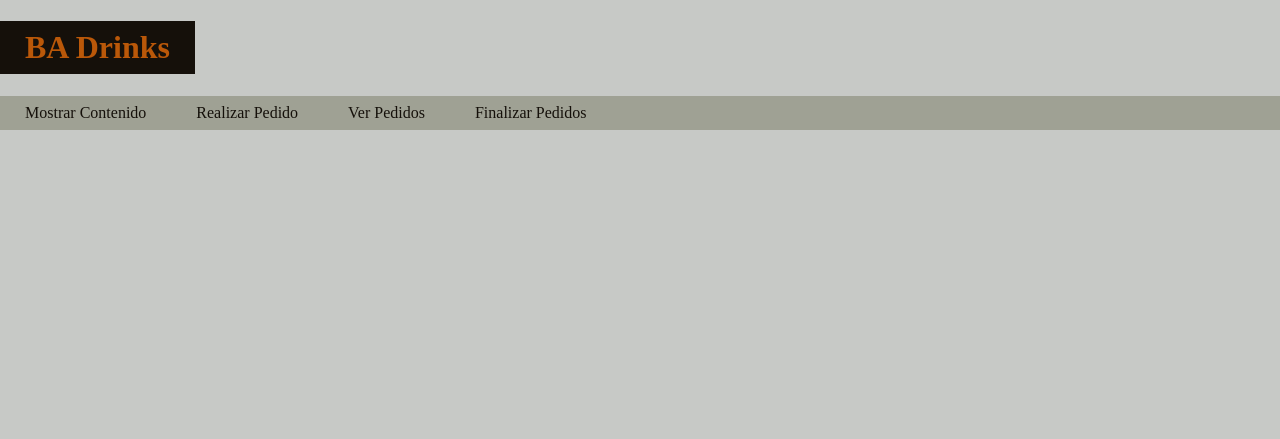
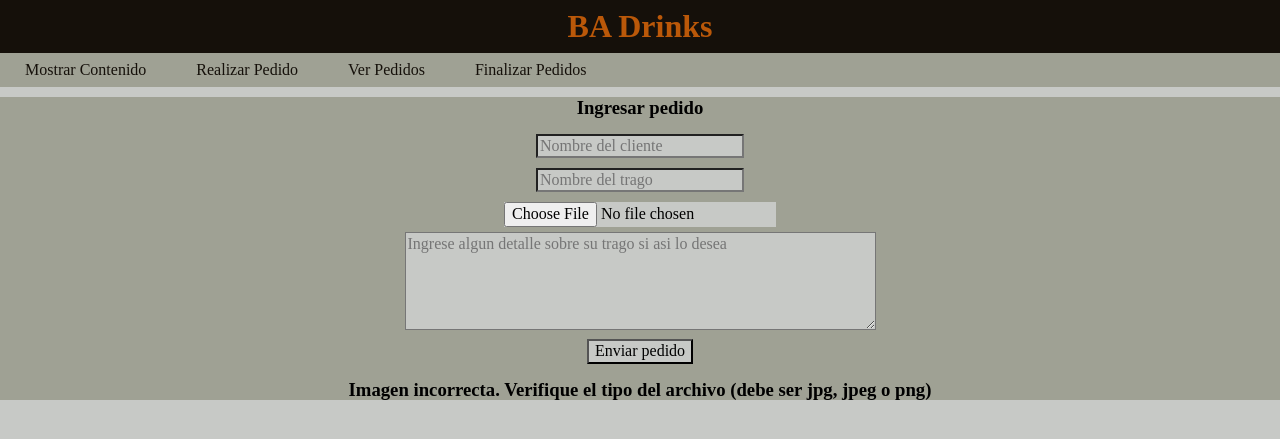
Before and after one commit to Sichermatias/cursoPHPMySQL, a PHP site: page /realizar_pedidos.php?errorFormato in a window 1280 px wide. Shown: the top 439 px of the page. Run offline with PHP 8.4, Linux system fonts and the light colour scheme.

Commit message:
Termine el modulo de cargar pedido

```diff
--- /dev/null
+++ b/cursoIntermedio/entregaFinal/estilos.css
@@ -0,0 +1,120 @@
+/*
+-------- Colores ---------
+#15100A negro
+#443927 marroncito
+#9FA194 gris
+#C7C9C6 blanco
+#BA5809 naranja opaco
+*/
+
+*{
+  background-color: #C7C9C6;
+}
+
+a:link, a:visited {
+  background-color: #9FA194;
+  color: #15100A;
+  padding: 8px 25px;
+  text-align: center;
+  text-decoration: none;
+  display: inline-block;
+}
+
+ul {
+  list-style-type: none;
+  margin: 0;
+  padding: 0;
+  overflow: hidden;
+  background-color: #9FA194;
+}
+
+li {
+  float: left;
+}
+
+li a {
+  display: block;
+  color: white;
+  text-align: center;
+  padding: 14px 16px;
+  text-decoration: none;
+}
+
+li a:hover {
+  background-color: #15100A;
+  color: #C7C9C6;
+}
+
+a:hover, a:active {
+  background-color: #15100A;
+  color: #C7C9C6;
+}
+
+.titulo_principal {
+  text-align: center;
+  background-color: #15100A;
+  margin: 0;
+  }
+
+.titulo_principal a {
+  color: #BA5809;
+  background-color: #15100A;
+  margin: 0;
+  text-align: center;
+}
+
+.contenedor_cargar_usuario{
+  display: inline-block;
+  background-color: #9FA194;
+  padding: 5px;
+  margin: 10px;
+  border-radius: 15px;
+}
+
+.formulario{
+  text-align: center;
+  background-color: #9FA194;
+}
+
+.formulario input{
+  margin-top: 5px;
+  margin-bottom: 5px;
+}
+
+.subtitulo{
+  margin: 10px;
+  text-align: center;
+  background-color: #9FA194;
+}
+
+.caja_producto{
+  margin: 15px;
+  padding: 5px;
+  max-width: 70%;
+  display: block;
+  background-color: #9FA194;
+}
+
+.caja_producto h4{
+  margin: 10px;
+  background-color: #9FA194;
+}
+
+.caja_producto p{
+  margin: 10px;
+  background-color: #9FA194;
+}
+
+.contenedor_productos{
+  text-align: center;
+}
+
+.contenedor_productos h3{
+  display: block;
+  max-width: 80%;
+  text-align: center;
+}
+
+.contenedor_cargar_pedido {
+  background-color: #9FA194;
+}
--- a/cursoIntermedio/entregaFinal/header.php
+++ b/cursoIntermedio/entregaFinal/header.php
@@ -5,7 +5,7 @@
     <meta http-equiv="X-UA-Compatible" content="IE=edge">
     <meta name="viewport" content="width=device-width, initial-scale=1.0">
     <link rel="stylesheet" href="normalize.css">
-    <link rel="stylesheet" href="styles.css">
+    <link rel="stylesheet" href="estilos.css">
     <title>Entrega Final</title>
 </head>
 <body>
--- a/cursoIntermedio/entregaFinal/realizar_pedidos.php
+++ b/cursoIntermedio/entregaFinal/realizar_pedidos.php
@@ -1 +1,31 @@
 <?php include('header.php')?>
+
+<section class="contenedor_cargar_pedido">
+
+<h3 class="subtitulo">Ingresar pedido</h3>
+
+<form action="cargar_pedido.php" method="POST" class="formulario" enctype="multipart/form-data">
+    <input type="text" name="nombre_cliente" required placeholder="Nombre del cliente">
+    <br>
+    <input type="text" name="nombre_trago" required placeholder="Nombre del trago">
+    <br>
+	<input type="file" name="imagen" required>
+    <br>
+    <textarea name="detalle_trago" cols="50" rows="5" placeholder="Ingrese algun detalle sobre su trago si asi lo desea"></textarea>
+    <br>
+    <input type="submit" value="Enviar pedido">
+</form>
+
+<?php
+if (isset($_GET['ok'])) {
+    echo "<h3 class=\"subtitulo\">El pedido fue realizado correctamente y esta en proceso!</h3>";
+}
+if (isset($_GET['errorFormato'])) {
+    echo "<h3 class=\"subtitulo\">Imagen incorrecta. Verifique el tipo del archivo (debe ser jpg, jpeg o png)</h3>";
+}
+if (isset($_GET['errorTamanio'])) {
+    echo "<h3 class=\"subtitulo\">Imagen incorrecta. Verifique el tamaño del archivo (max 200kb)</h3>";
+}
+?>
+
+</section>
--- a/cursoIntermedio/entregaFinal/styles.css
+++ /dev/null
@@ -1,62 +0,0 @@
-/*
--------- Colores ---------
-#15100A negro
-#443927 marroncito
-#9FA194 gris
-#C7C9C6 blanco
-#BA5809 naranja opaco
-*/
-
-*{
-  background-color: #C7C9C6;
-}
-
-a:link, a:visited {
-  background-color: #9FA194;
-  color: #15100A;
-  padding: 8px 25px;
-  text-align: center;
-  text-decoration: none;
-  display: inline-block;
-}
-
-ul {
-  list-style-type: none;
-  margin: 0;
-  padding: 0;
-  overflow: hidden;
-  background-color: #9FA194;
-}
-
-li {
-  float: left;
-}
-
-li a {
-  display: block;
-  color: white;
-  text-align: center;
-  padding: 14px 16px;
-  text-decoration: none;
-}
-
-li a:hover {
-  background-color: #15100A;
-  color: #C7C9C6;
-}
-
-a:hover, a:active {
-  background-color: #15100A;
-  color: #C7C9C6;
-}
-
-.titulo_principal a {
-  color: #BA5809;
-  background-color: #15100A;
-  margin: 0;
-  text-align: center;
-}
-
-.contenedor_cargar_usuario{
-
-}
--- a/cursoIntermedio/modulo2/local/mostrar.php
+++ b/cursoIntermedio/modulo2/local/mostrar.php
@@ -1,7 +1,8 @@
 <?php
 //Archivo en el cual se muestran los personajes cargado en la base de datos
 
-include('header.php');?>
+include('header.php');
+?>
 
 <section class="contenedor_personaje">
 
```
Also changed, not shown: cursoIntermedio/entregaFinal/cargar_pedido.php (added, +32 -0 lines), cursoIntermedio/entregaFinal/mostrar_contenido.php (+25 -0 lines), cursoIntermedio/entregaFinal/imagenes/roblox.jpg (added), cursoIntermedio/entregaFinal/ver_pedidos.php (line endings or trailing spaces).
